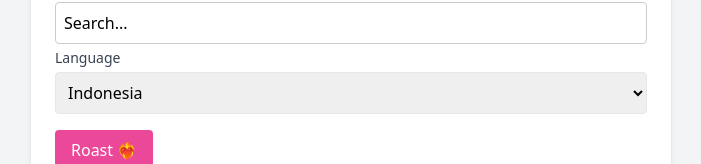
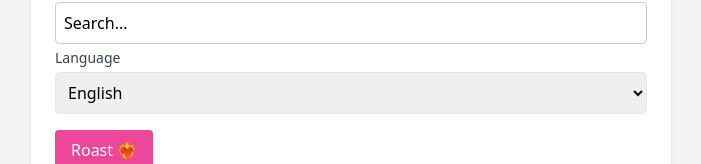
Before and after one commit to bagusindrayana/roastwaifu, a SvelteKit app: page / in a window 1280 px wide. Shown: the part 324-488 px from the top of the page, without its empty margins (289-990 px from the left). Built offline with nearby package versions, Linux system fonts and the light colour scheme.

Commit message:
english as default language

```diff
--- a/src/routes/+page.svelte
+++ b/src/routes/+page.svelte
@@ -8,7 +8,7 @@
     let backendUrl = "";
 
     let waifuId: number = 1;
-    let language: string = "indonesia";
+    let language: string = "english";
     let roastingResult: string = "";
     let isLoading = false;
     let selectedCharacter: any = null;
--- a/src/routes/roasting/+server.ts
+++ b/src/routes/roasting/+server.ts
@@ -62,6 +62,10 @@ export const POST: RequestHandler = async (event) => {
         error(429, 'Too Many Requests');
     }
     const body = await event.request.json();
+
+    //debug name
+    console.log(body.characterInfo.data.name);
+
     let prompt = "berikan roasting singkat dengan kejam,menyindir, serta menyakitkan dalam bahasa gaul untuk karakter berikut : " + infoIndo(body) + ". (hanya berikan response singkat dengan bahasa indonesia. jangan berikan pujian apapun. response tidak lebih dari 100 kata)";
     if (body.language == "english") {
         prompt = "give a short and harsh roasting for the following character : " + infoInggris(body) + ". (only give short response with english language. dont give any praise.response not more than 100 words)";
```
